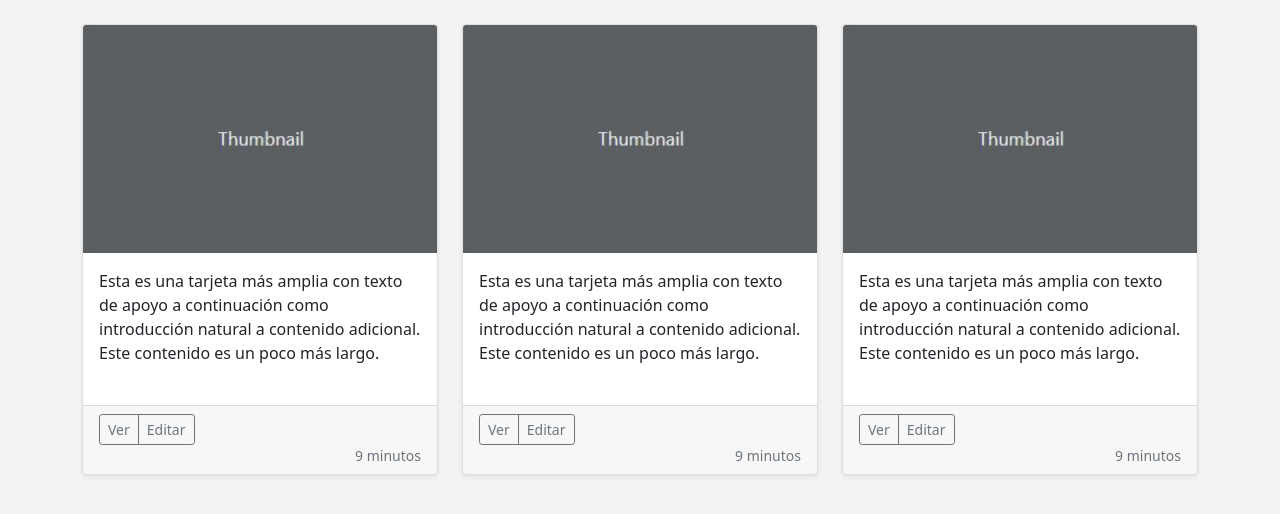
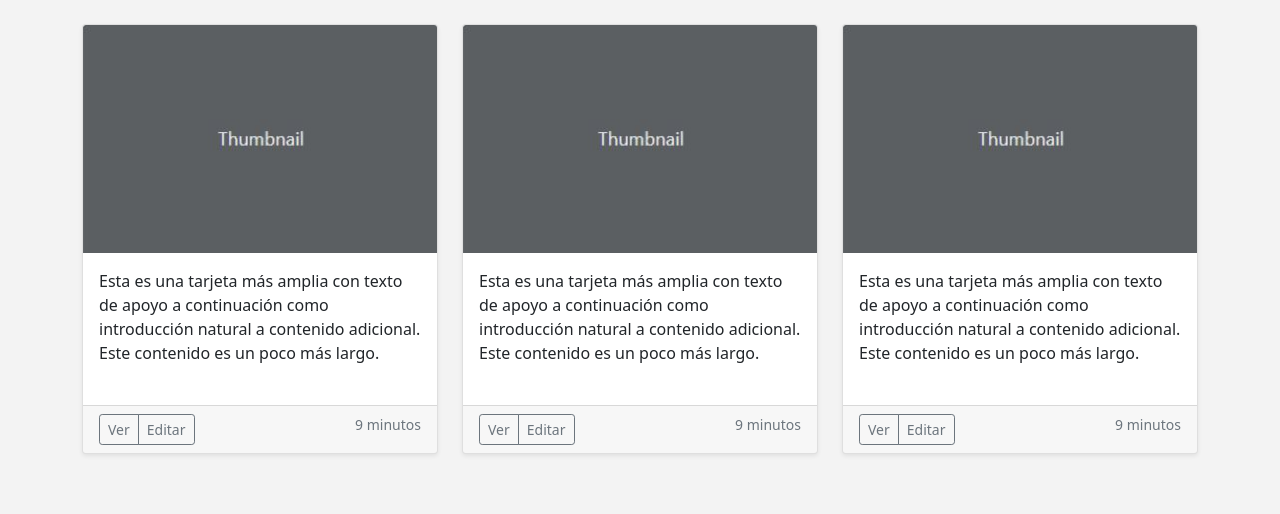
Before and after one commit to Elias-san/Bootstrap-preacticos, a plain HTML site: page index.html in a window 1280 px wide. Drawn offline with nearby package versions, Linux system fonts and the light colour scheme.

Commit message:
Ajuste de cards

```diff
--- a/estilos.css
+++ b/estilos.css
@@ -1,10 +1,17 @@
 body{
     background-color:rgb(243, 243, 243);
+    height: 100%;
+    box-sizing: border-box;
 }
 
+main {
+    width: 100%;
+    height:max-content;
+}
 .texto-footer {
-    width: 80%;
+    width: 50%;
+    height: 100%;
     text-align: end;
     float: right;
-    vertical-align: middle;
+    vertical-align:middle;
 }
--- a/index.html
+++ b/index.html
@@ -10,6 +10,7 @@
     <link rel="stylesheet" href="estilos.css">
 </head>
 <body>
+  <main>
     <div class="container">
         <div class="row ">
 
@@ -70,5 +71,6 @@
 
 
     <div>
+  </main>
 </body>
 </html>
```
